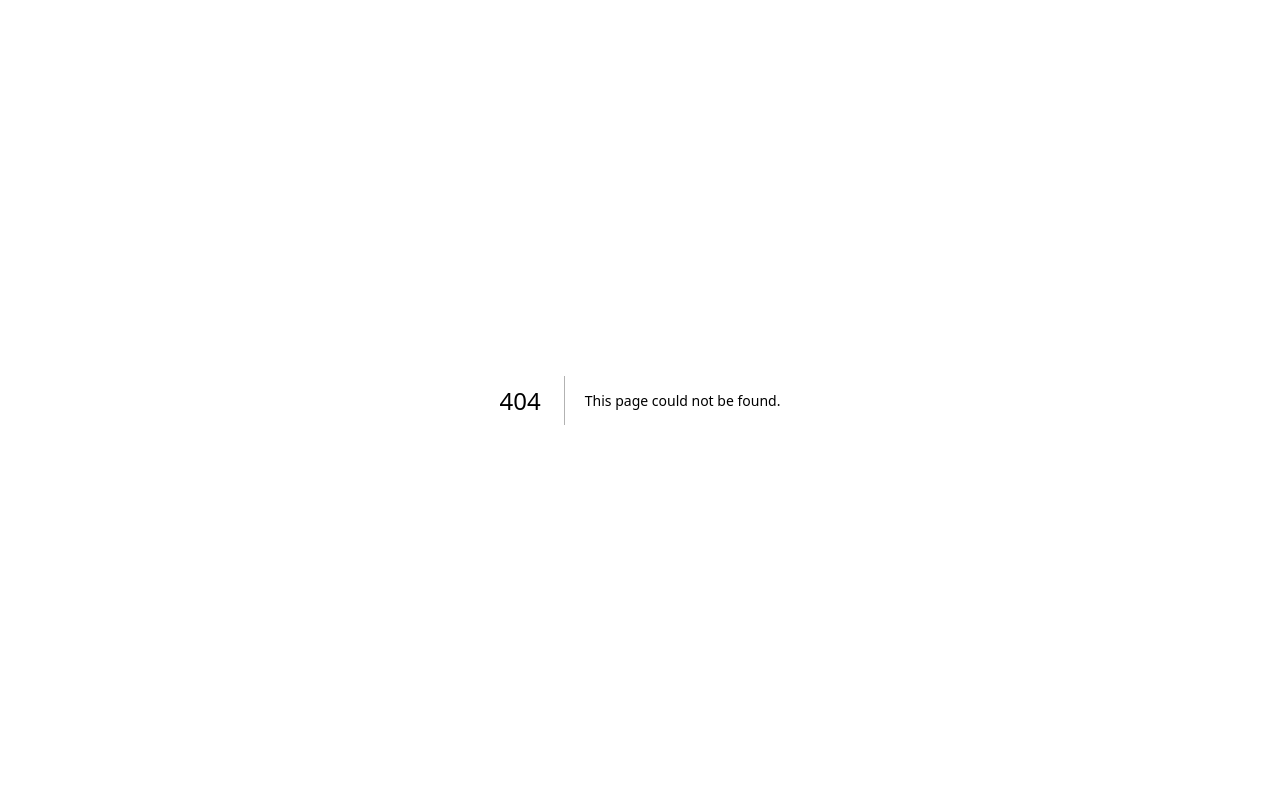
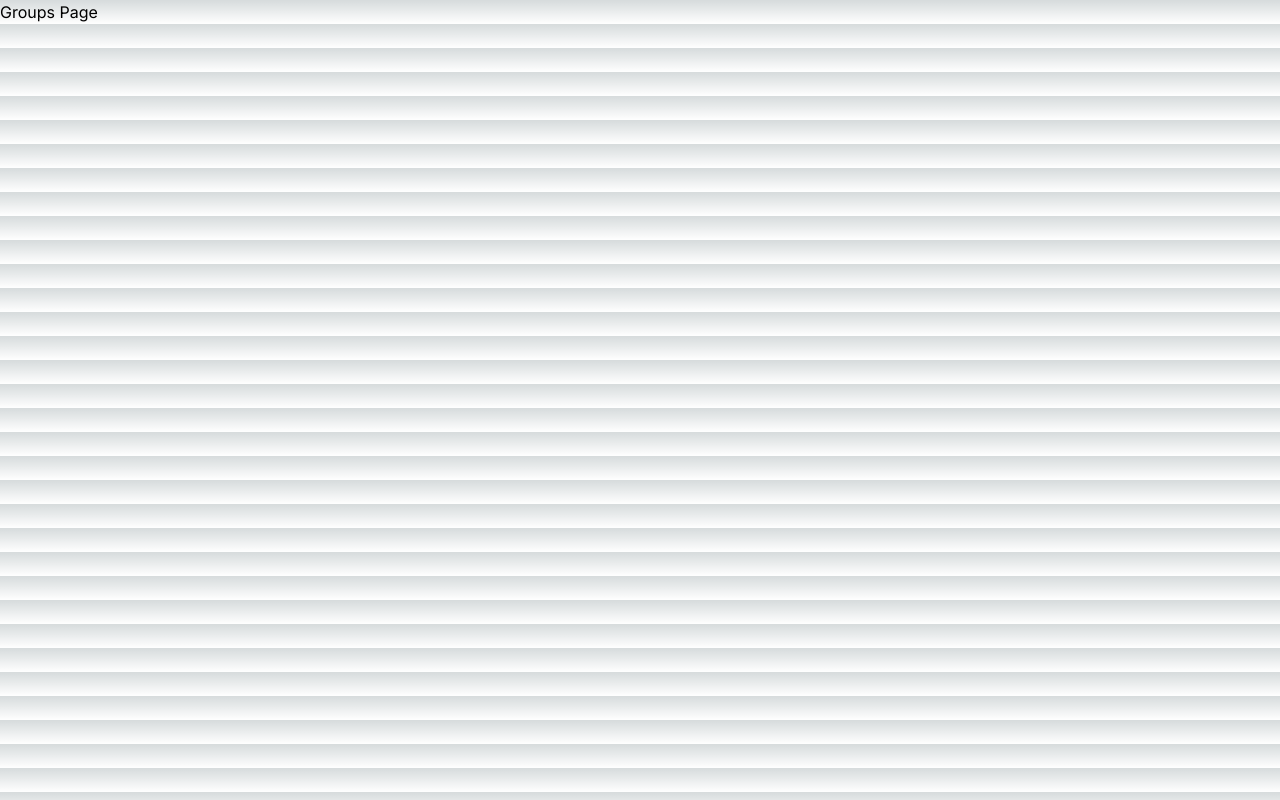
Before and after one commit to as-ga/chatapp-client, a Next.js app: page /groups in a window 1280 px wide. Before the commit this address had no page. Built offline with nearby package versions, Linux system fonts and the light colour scheme.

Commit message:
Add new pages for chat, groups, and login

```diff
--- /dev/null
+++ b/src/app/chat/[id]/page.tsx
@@ -0,0 +1,5 @@
+import React from "react";
+
+export default function ChatIDPage({ params }: { params: { id: string } }) {
+  return <div>Chat's ID : {params.id}</div>;
+}
--- /dev/null
+++ b/src/app/groups/page.tsx
@@ -0,0 +1,7 @@
+import React from 'react'
+
+export default function GroupPage() {
+  return (
+    <div>Groups Page</div>
+  )
+}
--- /dev/null
+++ b/src/app/login/page.tsx
@@ -0,0 +1,7 @@
+import React from 'react'
+
+export default function LoginPage() {
+  return (
+    <div>LoginPage</div>
+  )
+}
```
